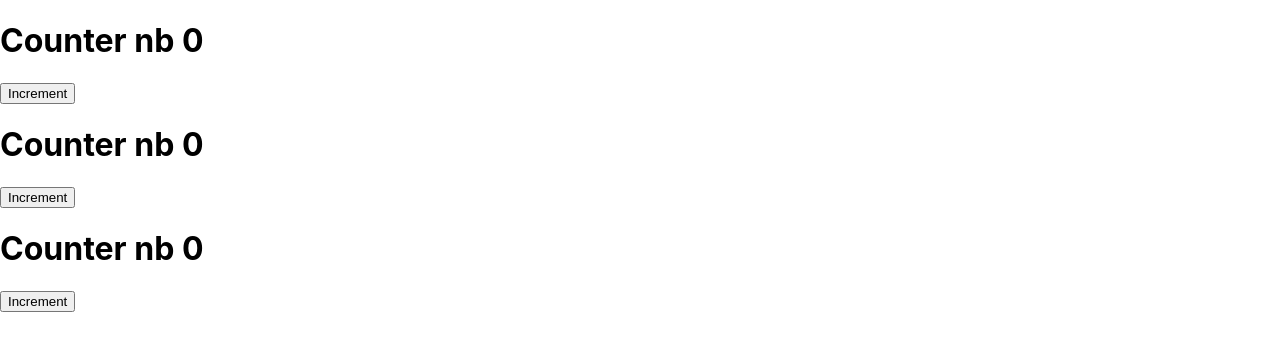
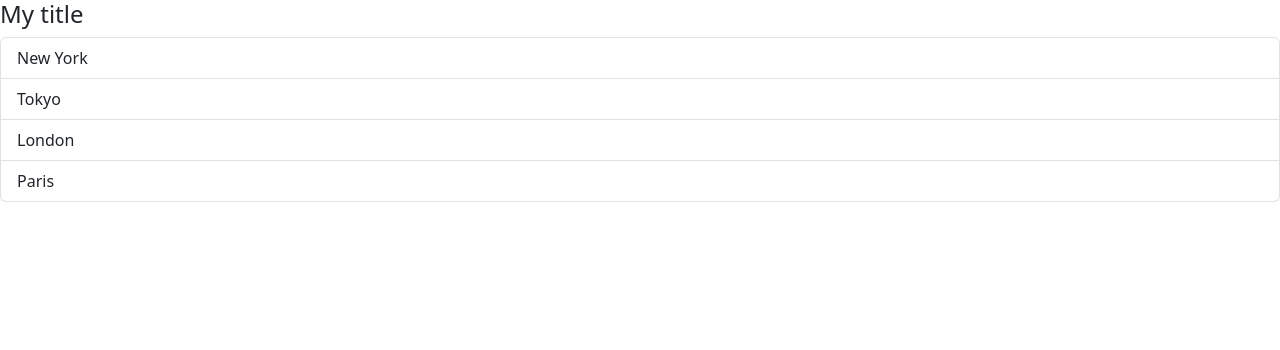
Before and after one commit to ZorroLeVrai/React.DemoApp, a React (Create React App) app: page / in a window 1280 px wide. Shown: the top 350 px of the page. Built offline with nearby package versions, Linux system fonts and the light colour scheme.

Commit message:
Update myApp

```diff
--- a/package.json
+++ b/package.json
@@ -6,6 +6,7 @@
     "@testing-library/jest-dom": "^5.17.0",
     "@testing-library/react": "^13.4.0",
     "@testing-library/user-event": "^13.5.0",
+    "bootstrap": "^5.3.1",
     "react": "^18.2.0",
     "react-dom": "^18.2.0",
     "react-scripts": "5.0.1",
--- a/src/App.js
+++ /dev/null
@@ -1,16 +0,0 @@
-import logo from './logo.svg';
-import Counter from './Counter';
-import './App.css';
-
-function App() {
-  return (
-    <>
-      <Counter/>
-      <Counter/>
-      <Counter/>
-
-    </>
-  );
-}
-
-export default App;
--- /dev/null
+++ b/src/App.jsx
@@ -0,0 +1,21 @@
+import logo from "./logo.svg";
+import Counter from "./components/Counter";
+import ListGroup from "./components/ListGroup";
+import "./App.css";
+
+function App() {
+  //const items = ;
+  //const items = [];
+
+  return (
+    <>
+      <ListGroup
+        title="My title"
+        //listItems={[]}
+        listItems={["New York", "Tokyo", "London", "Paris"]}
+      />
+    </>
+  );
+}
+
+export default App;
--- a/src/Counter.jsx
+++ b/src/components/Counter.jsx
@@ -1,7 +1,7 @@
 import { useState } from "react";
 
 export default function Counter(props) {
-  const [nb, setNb] = useState(0);
+  let [nb, setNb] = useState(0);
 
   return (
     <>
--- /dev/null
+++ b/src/components/ListGroup.jsx
@@ -0,0 +1,19 @@
+import React from "react";
+
+export default function ListGroup(props) {
+  const { title, listItems } = props;
+
+  return (
+    <>
+      <h4>{title}</h4>
+      {listItems.length === 0 && <p>No item found</p>}
+      <ul className="list-group">
+        {listItems.map((item, index) => (
+          <li key={index} className="list-group-item">
+            {item}
+          </li>
+        ))}
+      </ul>
+    </>
+  );
+}
--- a/src/index.js
+++ b/src/index.js
@@ -3,6 +3,7 @@ import ReactDOM from 'react-dom/client';
 import './index.css';
 import App from './App';
 import reportWebVitals from './reportWebVitals';
+import "bootstrap/dist/css/bootstrap.css";
 
 const root = ReactDOM.createRoot(document.getElementById('root'));
 root.render(
```
Also changed, not shown: 1 other file (tests, documents, lock files or other folders).
